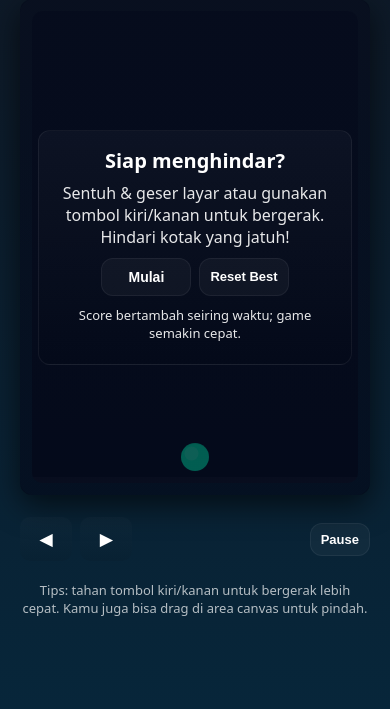
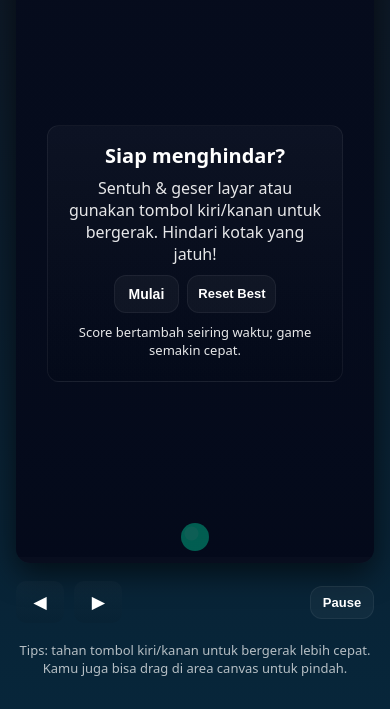
Before and after one commit to ericfernando19/avoid-the-box, a plain HTML site: page index.html in a window 390 px wide. Shown: the part 135-844 px from the top of the page. Drawn offline with Linux system fonts and the light colour scheme.

Commit message:
Fix tampilan mobile: tombol tidak terpotong (pakai 100dvh dan padding bawah)

```diff
--- a/index.html
+++ b/index.html
@@ -2,8 +2,12 @@
 <html lang="id">
   <head>
     <meta charset="utf-8" />
-    <meta name="viewport" content="width=device-width,initial-scale=1" />
-    <title>Avoid the Box — dengan Suara Elektronik</title>
+    <!-- viewport-fit=cover & dynamic viewport support -->
+    <meta
+      name="viewport"
+      content="width=device-width,initial-scale=1,viewport-fit=cover"
+    />
+    <title>Avoid the Box — Mobile Friendly</title>
     <style>
       :root {
         --bg1: #0f1724;
@@ -15,32 +19,45 @@
         --font: system-ui, -apple-system, "Segoe UI", Roboto, "Helvetica Neue",
           Arial;
       }
+
       * {
         box-sizing: border-box;
+        margin: 0;
+        padding: 0;
       }
       html,
       body {
         height: 100%;
-        margin: 0;
-        font-family: var(--font);
-        color: white;
       }
       body {
+        min-height: 100dvh; /* modern */
+        background: linear-gradient(180deg, var(--bg1), var(--bg2));
+        color: white;
+        font-family: var(--font);
         display: flex;
         align-items: center;
         justify-content: center;
-        background: linear-gradient(180deg, var(--bg1), var(--bg2));
         -webkit-font-smoothing: antialiased;
       }
 
+      /* Fallback untuk browser yang tidak dukung 100dvh */
+      @supports not (height: 100dvh) {
+        body {
+          min-height: 100vh;
+        }
+      }
+
+      /* Wrapper game */
       .game-wrap {
         width: 100%;
         max-width: 480px;
-        margin: 20px;
+        /* agar isi mengisi vertikal dan kontrol tetap di bawah dengan ruang aman */
+        height: calc(100dvh - 40px);
         display: flex;
         flex-direction: column;
         gap: 12px;
-        align-items: stretch;
+        padding: 16px;
+        padding-bottom: calc(env(safe-area-inset-bottom, 16px) + 12px);
       }
 
       header {
@@ -67,6 +84,8 @@
         min-width: 64px;
         text-align: center;
       }
+
+      /* Canvas container: fleksibel, mengisi ruang tersisa */
       .canvas-wrap {
         position: relative;
         background: linear-gradient(
@@ -75,15 +94,18 @@
           rgba(0, 0, 0, 0.06)
         );
         border-radius: 14px;
-        padding: 12px;
         box-shadow: 0 10px 30px rgba(0, 0, 0, 0.6);
+        overflow: hidden;
+        flex: 1 1 auto; /* mengembang untuk mengisi ruang */
+        min-height: 200px;
       }
 
+      /* Canvas full height di dalam container */
       canvas {
         width: 100%;
-        height: 60vh;
+        height: 100%;
+        display: block;
         border-radius: 10px;
-        display: block;
         background: radial-gradient(
             circle at 20% 10%,
             rgba(255, 255, 255, 0.02),
@@ -97,41 +119,75 @@
         touch-action: none;
       }
 
-      .controls {
-        margin-top: 10px;
+      /* Overlay (panel pause / start) - batasi tinggi untuk layar kecil */
+      .overlay {
+        position: absolute;
+        inset: 0;
         display: flex;
+        align-items: center;
         justify-content: center;
-        gap: 12px;
-        align-items: center;
+        background: linear-gradient(
+          0deg,
+          rgba(2, 6, 23, 0.6),
+          rgba(2, 6, 23, 0.6)
+        );
+        z-index: 10;
+        padding: 18px;
+      }
+      .panel {
+        background: linear-gradient(
+          180deg,
+          rgba(255, 255, 255, 0.03),
+          rgba(0, 0, 0, 0.06)
+        );
+        padding: 16px;
+        border-radius: 12px;
+        border: 1px solid rgba(255, 255, 255, 0.06);
+        width: 92%;
+        max-width: 360px;
+        max-height: 70vh; /* agar panel tidak terlalu tinggi, muncul scroll bila perlu */
+        overflow: auto;
       }
 
-      .btn {
-        background: var(--glass);
-        border: 1px solid rgba(255, 255, 255, 0.06);
-        color: white;
-        padding: 10px 14px;
-        border-radius: 12px;
-        font-weight: 600;
-        font-size: 14px;
-        min-width: 90px;
+      .panel h2 {
+        margin: 0 0 8px 0;
+        font-size: 20px;
+        text-align: center;
       }
-      .btn.small {
-        min-width: 48px;
-        padding: 8px 10px;
+      .panel p {
+        margin: 6px 0;
+        color: rgba(255, 255, 255, 0.9);
+        text-align: center;
+      }
+      .panel .bigscore {
+        font-size: 22px;
+        color: var(--accent);
+        font-weight: 700;
+        margin: 8px 0;
+      }
+      .muted {
+        color: rgba(255, 255, 255, 0.7);
         font-size: 13px;
+        text-align: center;
       }
-      .control-pad {
+
+      /* Controls area tetap di bawah wrapper (di luar canvas) */
+      .controls {
+        display: flex;
+        justify-content: space-between;
+        align-items: center;
+        gap: 12px;
+        margin-top: 6px;
+        z-index: 5;
+      }
+
+      .dpad {
         display: flex;
         gap: 10px;
-        align-items: center;
-      }
-      .dpad {
-        display: flex;
-        gap: 8px;
       }
       .dpad button {
-        width: 64px;
-        height: 48px;
+        width: 56px;
+        height: 46px;
         border-radius: 10px;
         background: linear-gradient(
           180deg,
@@ -145,72 +201,46 @@
         touch-action: manipulation;
       }
 
+      .btn {
+        background: var(--glass);
+        border: 1px solid rgba(255, 255, 255, 0.06);
+        color: white;
+        padding: 10px 14px;
+        border-radius: 12px;
+        font-weight: 600;
+        font-size: 14px;
+      }
+      .btn.small {
+        padding: 8px 10px;
+        font-size: 13px;
+        min-width: 64px;
+      }
+
       .footer-note {
-        margin-top: 8px;
+        margin-top: 6px;
         font-size: 13px;
         text-align: center;
         color: rgba(255, 255, 255, 0.7);
+        padding-bottom: calc(env(safe-area-inset-bottom, 8px));
       }
 
-      /* GameOver overlay */
-      .overlay {
-        position: absolute;
-        inset: 0;
-        display: flex;
-        align-items: center;
-        justify-content: center;
-        background: linear-gradient(
-          0deg,
-          rgba(2, 6, 23, 0.6),
-          rgba(2, 6, 23, 0.6)
-        );
-        border-radius: 12px;
-        z-index: 10;
-        padding: 18px;
-        text-align: center;
-      }
-      .panel {
-        background: linear-gradient(
-          180deg,
-          rgba(255, 255, 255, 0.03),
-          rgba(0, 0, 0, 0.06)
-        );
-        padding: 16px;
-        border-radius: 12px;
-        border: 1px solid rgba(255, 255, 255, 0.06);
-        min-width: 260px;
-      }
-      .panel h2 {
-        margin: 0 0 8px 0;
-        font-size: 20px;
-      }
-      .panel p {
-        margin: 6px 0;
-        color: rgba(255, 255, 255, 0.9);
-      }
-      .panel .bigscore {
-        font-size: 22px;
-        color: var(--accent);
-        font-weight: 700;
-        margin: 8px 0;
-      }
-      .muted {
-        color: rgba(255, 255, 255, 0.7);
-        font-size: 13px;
-      }
-
+      /* Responsive tweaks for very small screens */
       @media (max-width: 420px) {
-        canvas {
-          height: 56vh;
+        .dpad button {
+          width: 48px;
+          height: 42px;
+          font-size: 16px;
         }
-        .dpad button {
-          width: 52px;
-          height: 44px;
+        .title {
           font-size: 16px;
+        }
+        .panel {
+          max-width: 92%;
         }
       }
     </style>
   </head>
+
   <body>
     <div class="game-wrap">
       <header>
@@ -253,11 +283,9 @@
       </div>
 
       <div class="controls">
-        <div class="control-pad">
-          <div class="dpad">
-            <button id="leftBtn" aria-label="bergerak kiri">◀</button>
-            <button id="rightBtn" aria-label="bergerak kanan">▶</button>
-          </div>
+        <div class="dpad">
+          <button id="leftBtn" aria-label="bergerak kiri">◀</button>
+          <button id="rightBtn" aria-label="bergerak kanan">▶</button>
         </div>
 
         <div style="flex: 1"></div>
```
